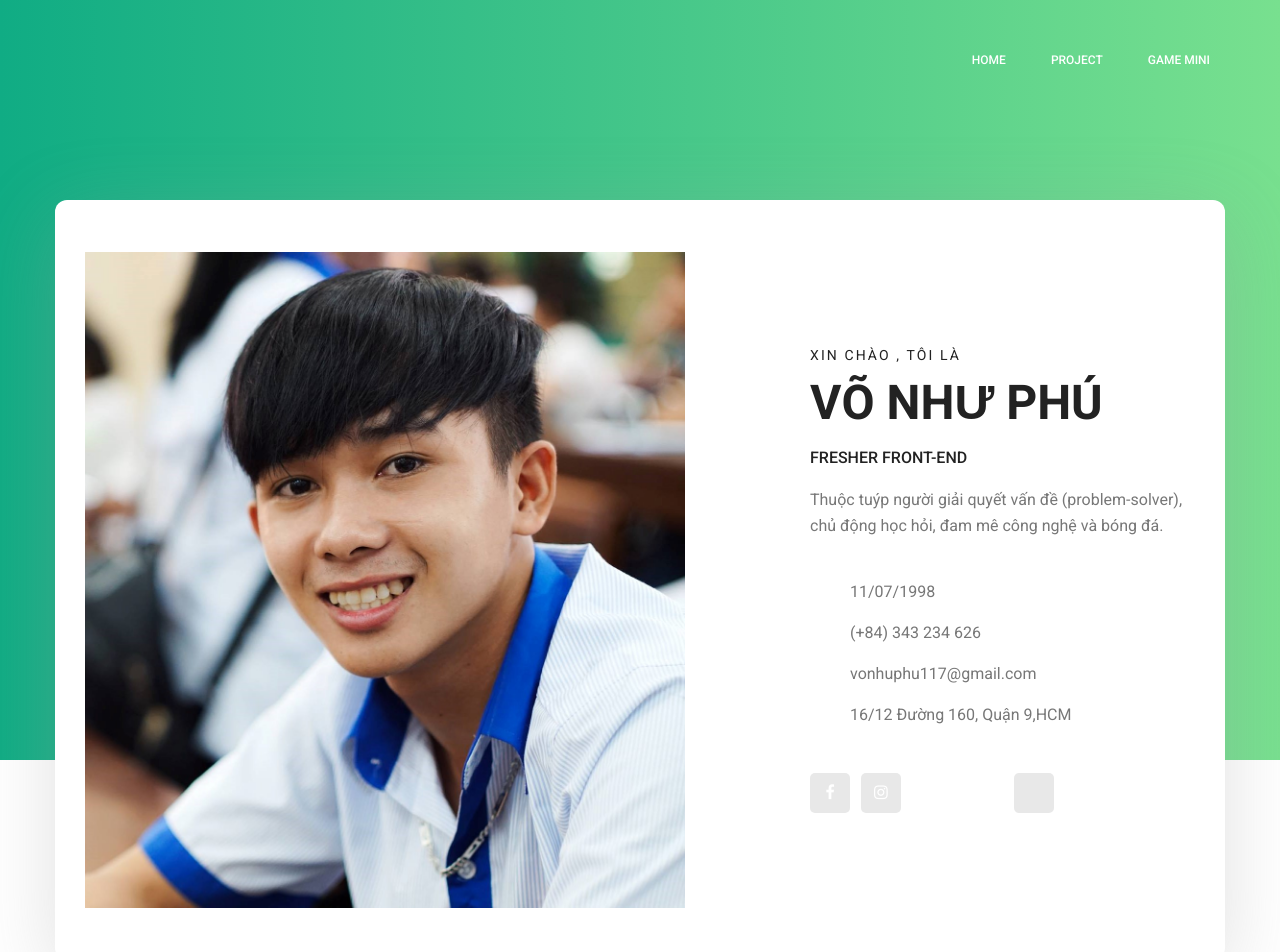
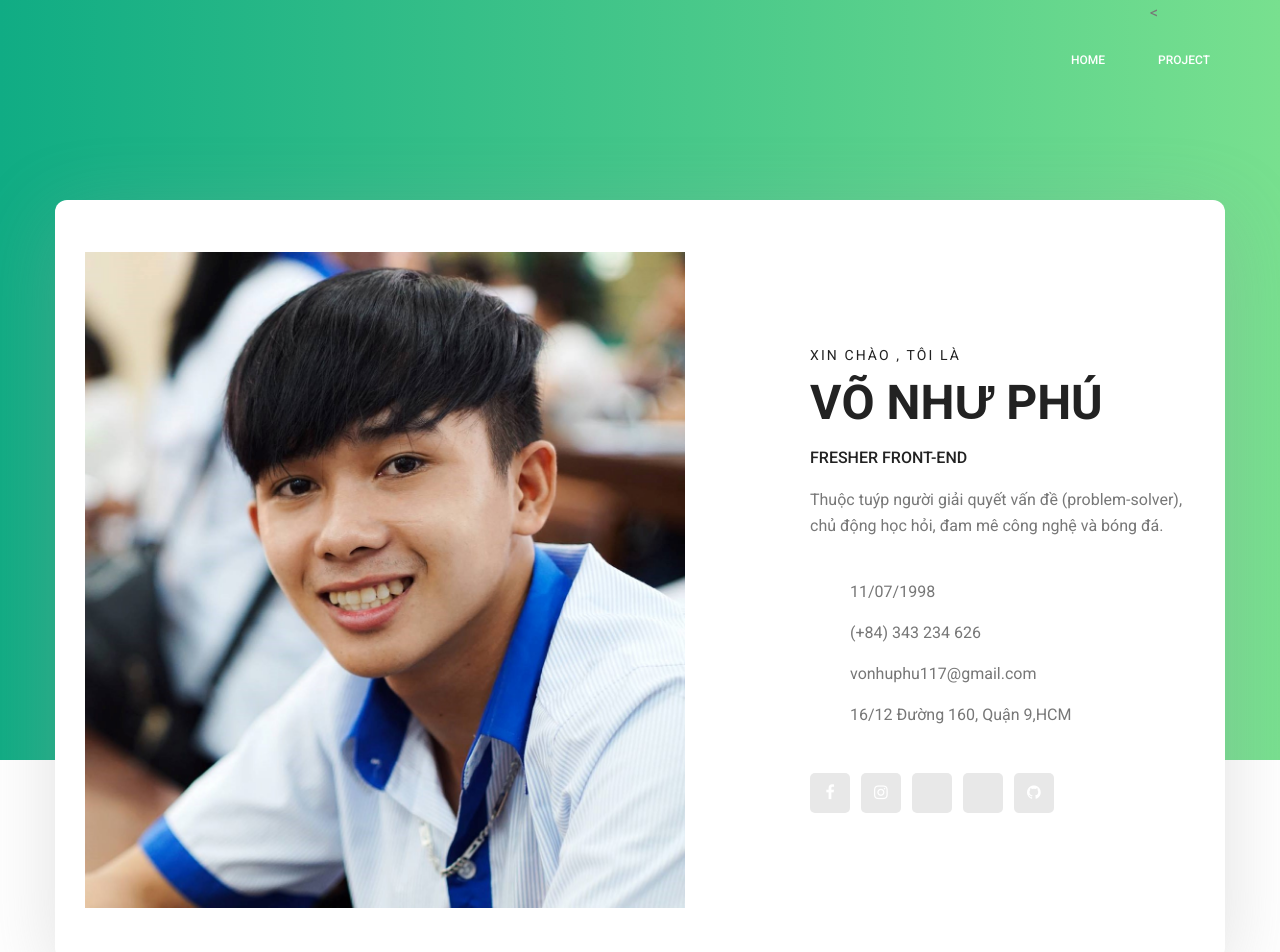
Before and after one commit to vnphu/cv, a website: page index.html in a window 1280 px wide. Shown: the top 952 px of the page. Drawn offline with Linux system fonts and the light colour scheme.

Commit message:
Update index.html

```diff
--- a/index.html
+++ b/index.html
@@ -25,8 +25,8 @@
 							<ul class="nav navbar-nav menu_nav ml-auto">
 								<li class="nav-item active"><a class="nav-link" href="index.html">Home</a></li>
 
-								<li class="nav-item"><a class="nav-link" href="project.html" target="_blank">Project</a></li>
-								<li class="nav-item"><a class="nav-link" href="https://vnphu.github.io/vnphu/" target="_blank">Game Mini</a></li>
+								<
+								<li class="nav-item"><a class="nav-link" href="https://vnphu.github.io/shoe_sport/" target="_blank">Project</a></li>
 							</ul>
 						</div>
 					</div>
@@ -57,9 +57,9 @@
 									<ul class="list personal_social">
 										<li><a target="_blank" href="https://www.facebook.com/vnp117"><i class="fa fa-facebook"></i></a></li>
 										<li><a target="_blank" href="http://www.instagram.com/phu11.07"><i class="fa fa-instagram"></i></a></li>
-										<li><a target="_blank" href="https://www.linkedin.com/in/nhu-phu-54a34a170/"><i class="fab fa-linkedin-in"></i></a></li>
-										<li><a target="_blank" href="https://gitlab.com/vnphu"><i class="fab fa-gitlab"></i></a></li>
-										<li><a target="_blank" href="https://github.com/vnphu"><i class="fab fa-github"></i></a></li>
+										<li><a target="_blank" href="https://www.linkedin.com/in/nhu-phu-54a34a170/"><i class="fa fa-linkedin-in"></i></a></li>
+										<li><a target="_blank" href="https://gitlab.com/vnphu"><i class="fa fa-gitlab"></i></a></li>
+										<li><a target="_blank" href="https://github.com/vnphu"><i class="fa fa-github"></i></a></li>
 									</ul>
 								</div>
 							</div>
```
